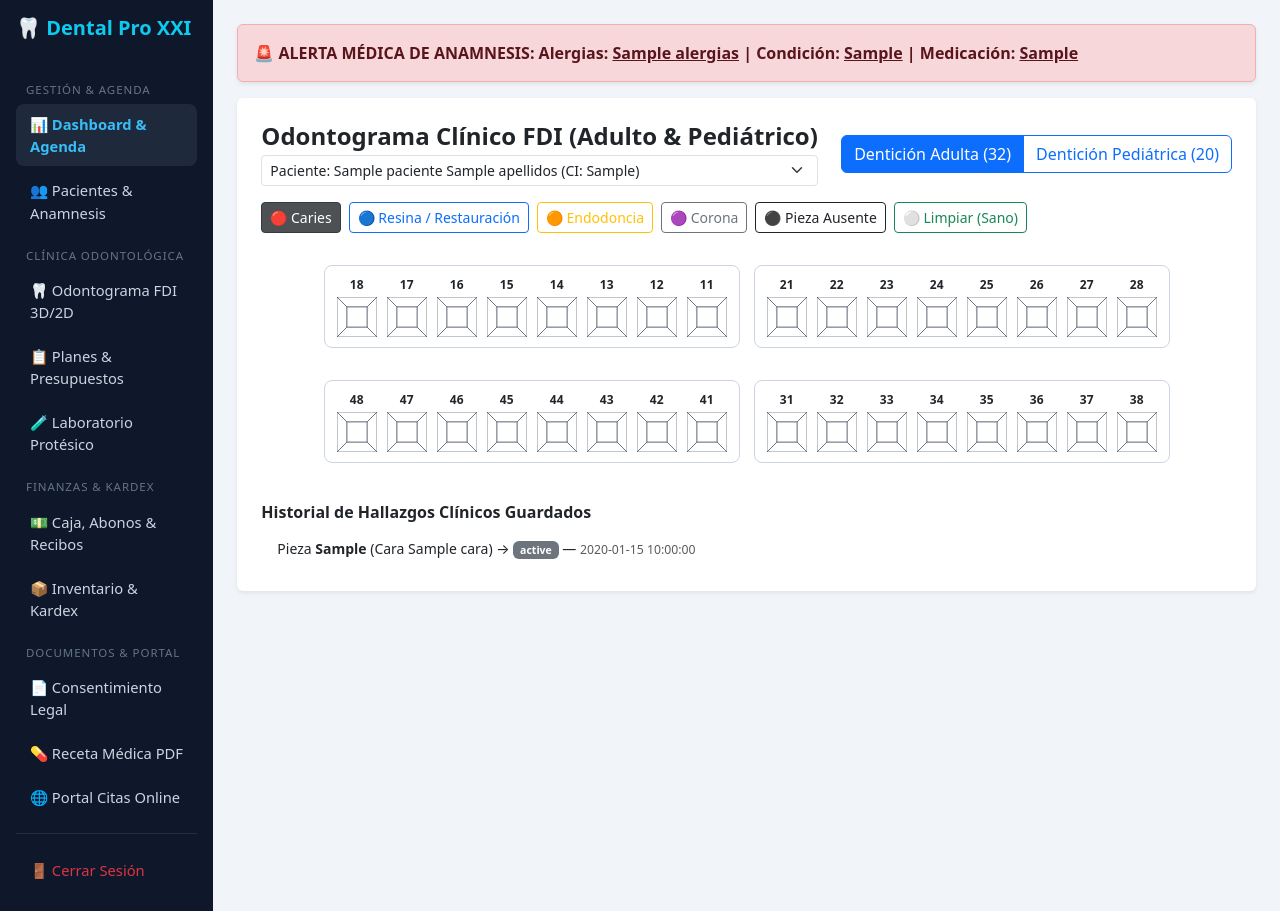
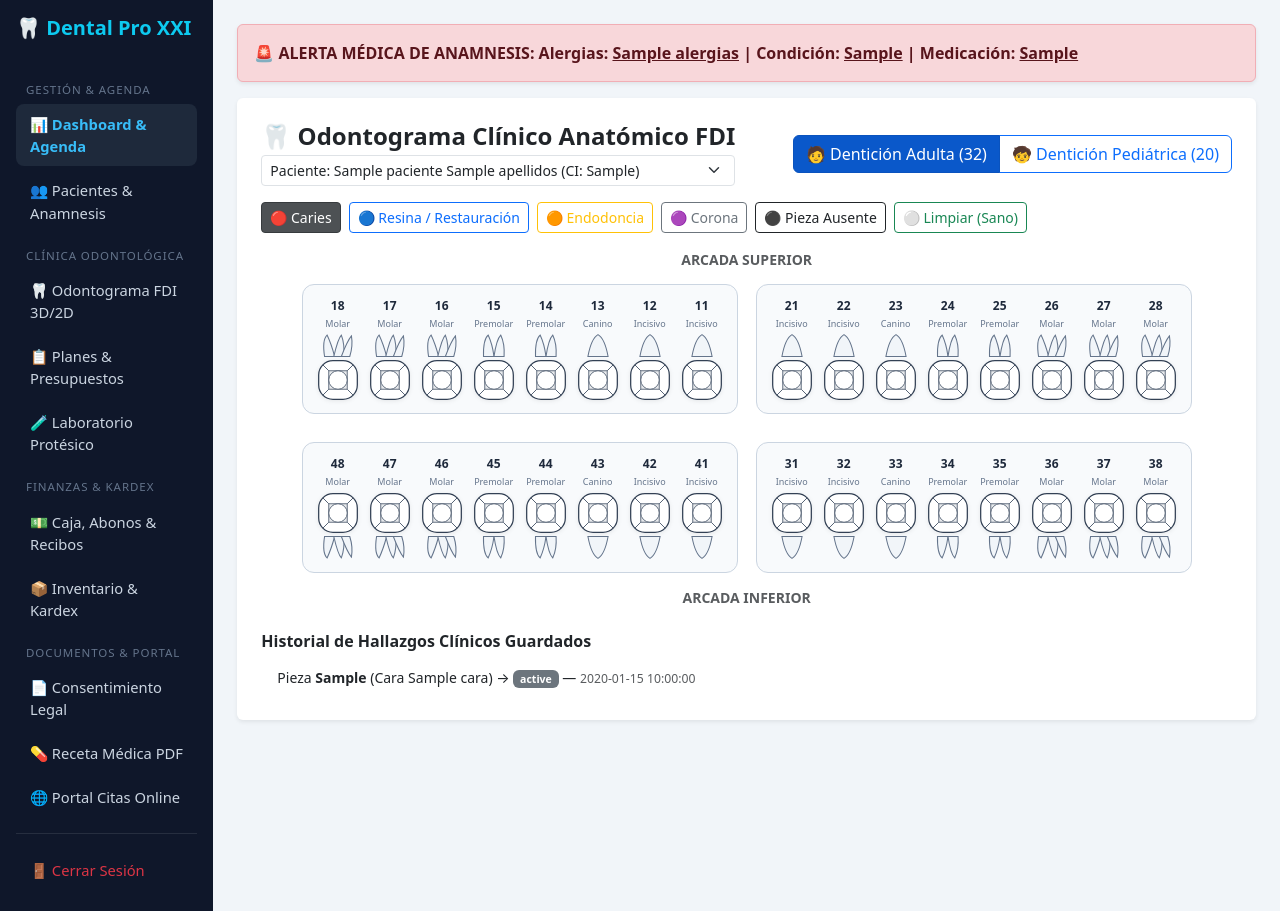
Before and after one commit to LusiferOscuro/clinica-dental, a PHP site: template views/odontograma/index.php in a window 1280 px wide. Run offline with PHP 8.4, Linux system fonts and the light colour scheme; the template is opened without the code that fills it: most values are stand-ins (such as "Sample title", 1, 10 or a date in 2020).

Commit message:
Update index.php

```diff
--- a/views/odontograma/index.php
+++ b/views/odontograma/index.php
@@ -1,11 +1,17 @@
 <?php require dirname(__DIR__) . '/layout/header.php'; ?>
 <style>
-    .arcada { display: flex; justify-content: center; gap: 14px; margin: 16px 0; flex-wrap: wrap; }
-    .cuadrante { display: flex; gap: 6px; padding: 10px; border: 1px solid #cbd5e1; border-radius: 8px; background: #fff; }
-    .diente { text-align: center; width: 44px; }
-    .diente-num { font-weight: 700; font-size: 12px; margin-bottom: 3px; }
-    .pieza-svg { width: 40px; height: 40px; cursor: pointer; }
-    .cara { fill: #ffffff; stroke: #334155; stroke-width: 1.5; }
+    .arcada { display: flex; justify-content: center; gap: 18px; margin: 14px 0; flex-wrap: wrap; }
+    .cuadrante { display: flex; gap: 6px; padding: 12px; border: 1px solid #cbd5e1; border-radius: 12px; background: #f8fafc; }
+    .diente { text-align: center; width: 46px; transition: transform 0.15s ease; }
+    .diente:hover { transform: translateY(-3px); }
+    .diente.pediatrico { width: 40px; }
+    .diente-num { font-weight: 800; font-size: 12px; color: #1e293b; margin-bottom: 2px; }
+    .diente-tipo { font-size: 9px; color: #64748b; display: block; margin-bottom: 3px; }
+    .raiz-svg { width: 42px; height: 26px; display: block; margin: 0 auto; }
+    .diente.pediatrico .raiz-svg { width: 34px; height: 20px; }
+    .pieza-svg { width: 42px; height: 42px; cursor: pointer; filter: drop-shadow(0 1px 2px rgba(0,0,0,0.08)); }
+    .diente.pediatrico .pieza-svg { width: 35px; height: 35px; }
+    .cara { fill: #ffffff; stroke: #475569; stroke-width: 2; transition: fill 0.15s; }
     .cara:hover { fill: #e2e8f0; }
     .estado-Caries { fill: #ef4444 !important; }
     .estado-Resina_Buena { fill: #3b82f6 !important; }
@@ -23,7 +29,7 @@
 <div class="card border-0 shadow-sm p-4">
     <div class="d-flex justify-content-between align-items-center mb-3 flex-wrap gap-2">
         <div>
-            <h4 class="fw-bold mb-1">Odontograma Clínico FDI (Adulto & Pediátrico)</h4>
+            <h4 class="fw-bold mb-1">🦷 Odontograma Clínico Anatómico FDI</h4>
             <form method="GET" class="d-flex align-items-center gap-2">
                 <input type="hidden" name="controller" value="odontograma">
                 <input type="hidden" name="action" value="index">
@@ -35,8 +41,8 @@
             </form>
         </div>
         <div class="btn-group">
-            <button class="btn btn-outline-primary active" id="btnAdulto">Dentición Adulta (32)</button>
-            <button class="btn btn-outline-primary" id="btnPediatrica">Dentición Pediátrica (20)</button>
+            <button class="btn btn-primary active" id="btnAdulto">🧑 Dentición Adulta (32)</button>
+            <button class="btn btn-outline-primary" id="btnPediatrica">🧒 Dentición Pediátrica (20)</button>
         </div>
     </div>
 
@@ -49,6 +55,7 @@
         <button class="btn btn-sm btn-outline-success tool-btn" data-estado="Sano">⚪ Limpiar (Sano)</button>
     </div>
 
+    <div class="text-center small fw-bold text-muted">ARCADA SUPERIOR</div>
     <div class="arcada">
         <div class="cuadrante" id="c1"></div>
         <div class="cuadrante" id="c2"></div>
@@ -57,6 +64,7 @@
         <div class="cuadrante" id="c4"></div>
         <div class="cuadrante" id="c3"></div>
     </div>
+    <div class="text-center small fw-bold text-muted">ARCADA INFERIOR</div>
 
     <h6 class="fw-bold mt-4">Historial de Hallazgos Clínicos Guardados</h6>
     <ul class="list-group list-group-flush small" id="log-hallazgos">
@@ -82,21 +90,60 @@ const mapas = {
     }
 };
 
+function getSiluetaRaiz(num, esSuperior) {
+    const unidad = num % 10;
+    const esMolar = (tipoDenticion === 'Adulto' && unidad >= 6) || (tipoDenticion === 'Pediatrica' && unidad >= 4);
+    const esPremolar = (tipoDenticion === 'Adulto' && (unidad === 4 || unidad === 5));
+    const fill = tipoDenticion === 'Pediatrica' ? '#fef3c7' : '#f1f5f9';
+    const stroke = '#64748b';
+
+    let paths = '';
+    if (esMolar) {
+        paths = `<path d="M18,55 Q12,15 24,4 Q34,25 42,55 Z" fill="${fill}" stroke="${stroke}" stroke-width="2.5"/>
+                 <path d="M40,55 Q50,12 58,4 Q66,25 64,55 Z" fill="${fill}" stroke="${stroke}" stroke-width="2.5"/>
+                 <path d="M58,55 Q72,18 82,6 Q86,30 78,55 Z" fill="${fill}" stroke="${stroke}" stroke-width="2.5"/>`;
+    } else if (esPremolar) {
+        paths = `<path d="M25,55 Q24,14 36,4 Q46,25 50,55 Z" fill="${fill}" stroke="${stroke}" stroke-width="2.5"/>
+                 <path d="M50,55 Q56,14 66,4 Q76,25 74,55 Z" fill="${fill}" stroke="${stroke}" stroke-width="2.5"/>`;
+    } else {
+        paths = `<path d="M26,55 Q34,12 50,3 Q66,12 74,55 Z" fill="${fill}" stroke="${stroke}" stroke-width="2.5"/>`;
+    }
+    const transform = esSuperior ? '' : 'transform="scale(1,-1) translate(0,-60)"';
+    return `<svg class="raiz-svg" viewBox="0 0 100 60"><g ${transform}>${paths}</g></svg>`;
+}
+
+function getEtiquetaPieza(num) {
+    const u = num % 10;
+    if (tipoDenticion === 'Pediatrica') return u >= 4 ? 'Molar Dec.' : (u === 3 ? 'Canino' : 'Incisivo');
+    return u >= 6 ? 'Molar' : (u >= 4 ? 'Premolar' : (u === 3 ? 'Canino' : 'Incisivo'));
+}
+
 function renderOdontograma(tipo) {
     tipoDenticion = tipo;
+    const clasePed = tipo === 'Pediatrica' ? 'pediatrico' : '';
     for (const [id, piezas] of Object.entries(mapas[tipo])) {
-        document.getElementById(id).innerHTML = piezas.map(num => `
-            <div class="diente">
-                <div class="diente-num">${num}</div>
+        const esSuperior = (id === 'c1' || id === 'c2');
+        document.getElementById(id).innerHTML = piezas.map(num => {
+            const raiz = getSiluetaRaiz(num, esSuperior);
+            const corona = `
                 <svg class="pieza-svg" viewBox="0 0 100 100" data-pieza="${num}">
-                    <polygon class="cara" data-cara="V" points="0,0 100,0 75,25 25,25" />
-                    <polygon class="cara" data-cara="L" points="25,75 75,75 100,100 0,100" />
-                    <polygon class="cara" data-cara="M" points="0,0 25,25 25,75 0,100" />
-                    <polygon class="cara" data-cara="D" points="75,25 100,0 100,100 75,75" />
-                    <rect class="cara" data-cara="O" x="25" y="25" width="50" height="50" />
-                </svg>
-            </div>
-        `).join('');
+                    <defs><clipPath id="clip-${num}"><rect x="4" y="4" width="92" height="92" rx="34" ry="34"/></clipPath></defs>
+                    <g clip-path="url(#clip-${num})">
+                        <polygon class="cara" data-cara="V" points="0,0 100,0 72,28 28,28" />
+                        <polygon class="cara" data-cara="L" points="28,72 72,72 100,100 0,100" />
+                        <polygon class="cara" data-cara="M" points="0,0 28,28 28,72 0,100" />
+                        <polygon class="cara" data-cara="D" points="72,28 100,0 100,100 72,72" />
+                        <ellipse class="cara" data-cara="O" cx="50" cy="50" rx="22" ry="22" />
+                    </g>
+                    <rect x="4" y="4" width="92" height="92" rx="34" ry="34" fill="none" stroke="#334155" stroke-width="3"/>
+                </svg>`;
+            return `
+                <div class="diente ${clasePed}">
+                    <div class="diente-num">${num}</div>
+                    <span class="diente-tipo">${getEtiquetaPieza(num)}</span>
+                    ${esSuperior ? raiz + corona : corona + raiz}
+                </div>`;
+        }).join('');
     }
     bindCaras();
 }
@@ -104,7 +151,7 @@ function renderOdontograma(tipo) {
 function bindCaras() {
     document.querySelectorAll('.cara').forEach(cara => {
         cara.addEventListener('click', async function() {
-            const pieza = this.parentElement.dataset.pieza;
+            const pieza = this.closest('.pieza-svg').dataset.pieza;
             const nombreCara = this.dataset.cara;
             this.className.baseVal = 'cara' + (estadoActual !== 'Sano' ? ` estado-${estadoActual}` : '');
 
@@ -138,8 +185,16 @@ document.querySelectorAll('.tool-btn').forEach(btn => {
     });
 });
 
-document.getElementById('btnAdulto').onclick = () => renderOdontograma('Adulto');
-document.getElementById('btnPediatrica').onclick = () => renderOdontograma('Pediatrica');
+document.getElementById('btnAdulto').onclick = function() {
+    this.className = 'btn btn-primary active';
+    document.getElementById('btnPediatrica').className = 'btn btn-outline-primary';
+    renderOdontograma('Adulto');
+};
+document.getElementById('btnPediatrica').onclick = function() {
+    this.className = 'btn btn-primary active';
+    document.getElementById('btnAdulto').className = 'btn btn-outline-primary';
+    renderOdontograma('Pediatrica');
+};
 renderOdontograma('Adulto');
 </script>
 <?php require dirname(__DIR__) . '/layout/footer.php'; ?>
```
